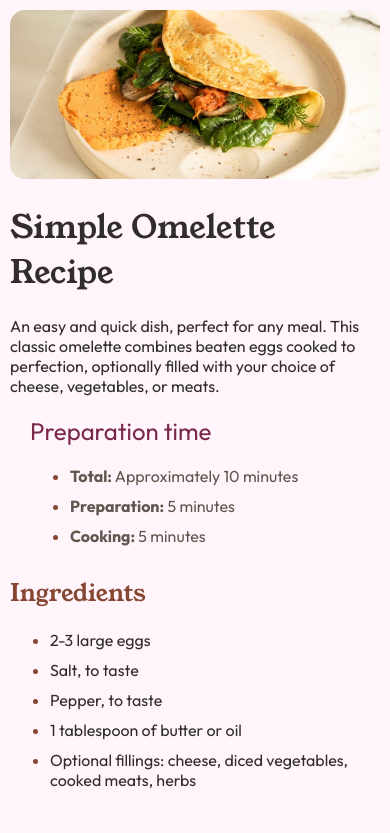
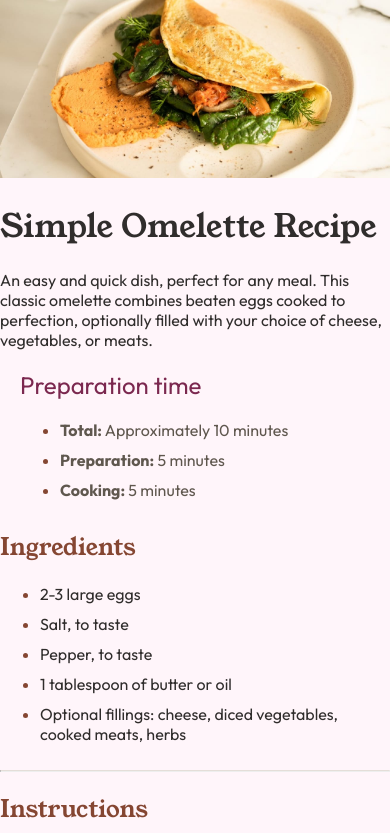
Before and after one commit to feliposz/web-recipe-page, a plain HTML site: page index.html in a window 390 px wide. Shown: the top 833 px of the page. Drawn offline with Linux system fonts and the light colour scheme.

Commit message:
Minor style adjustments

```diff
--- a/style.css
+++ b/style.css
@@ -35,7 +35,7 @@ h2 {
 }
 
 hr {
-    border: hsl(30, 10%, 34%);
+    border-top: 1px solid hsl(30, 18%, 87%);
 }
 
 body {
@@ -73,13 +73,11 @@ img {
     main {
         border-radius: 0;
         margin: 0;
-        padding: 10px;
+        padding: 0;
     }
 
     img {
-        width: 100%;
-        padding: 0;
-        border-radius: 10;
+        border-radius: 0;
     }
 }
 
@@ -93,6 +91,7 @@ ul.preparation {
 }
 
 li::marker {
+    font-weight: 700;
     color: hsl(14, 45%, 36%)
 }
 
@@ -100,13 +99,10 @@ table {
     width: 100%;
 }
 
-tr {
-    border-bottom: 1px solid hsl(30, 18%, 87%);
-}
-
 th,
 td {
     padding: 20px;
+    border-bottom: 1px solid hsl(30, 18%, 87%);
 }
 
 th {
```
